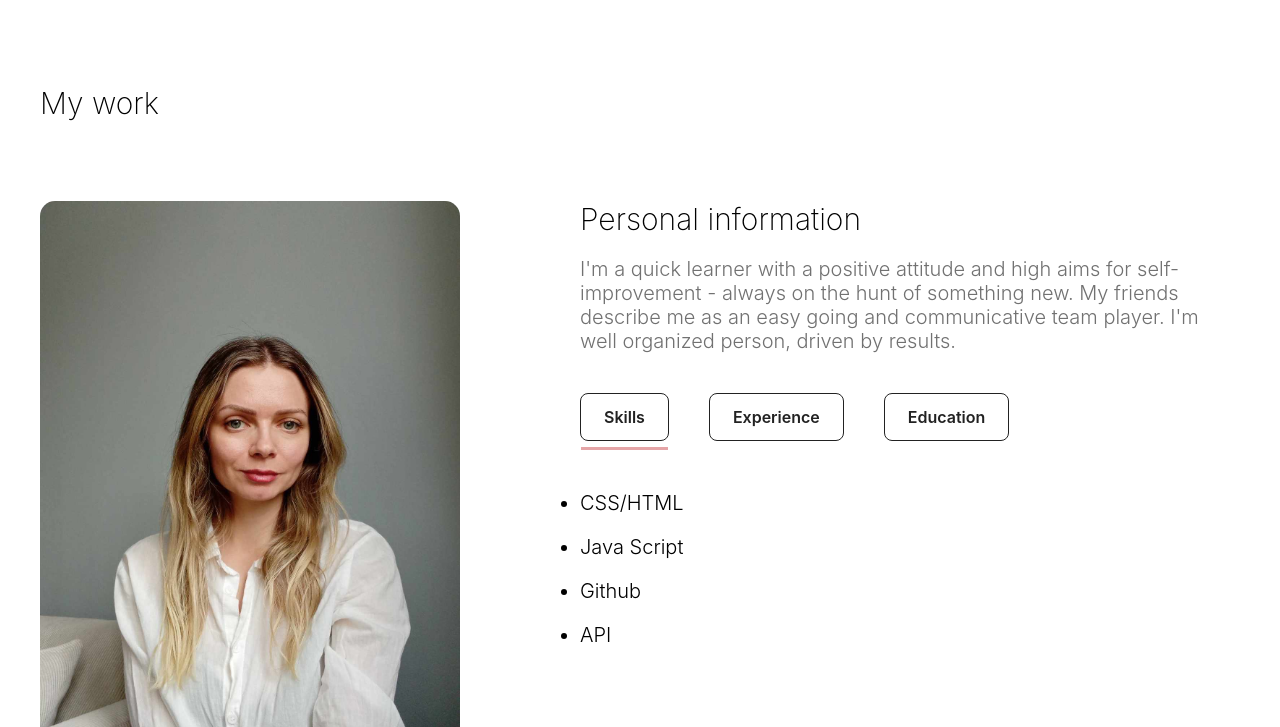
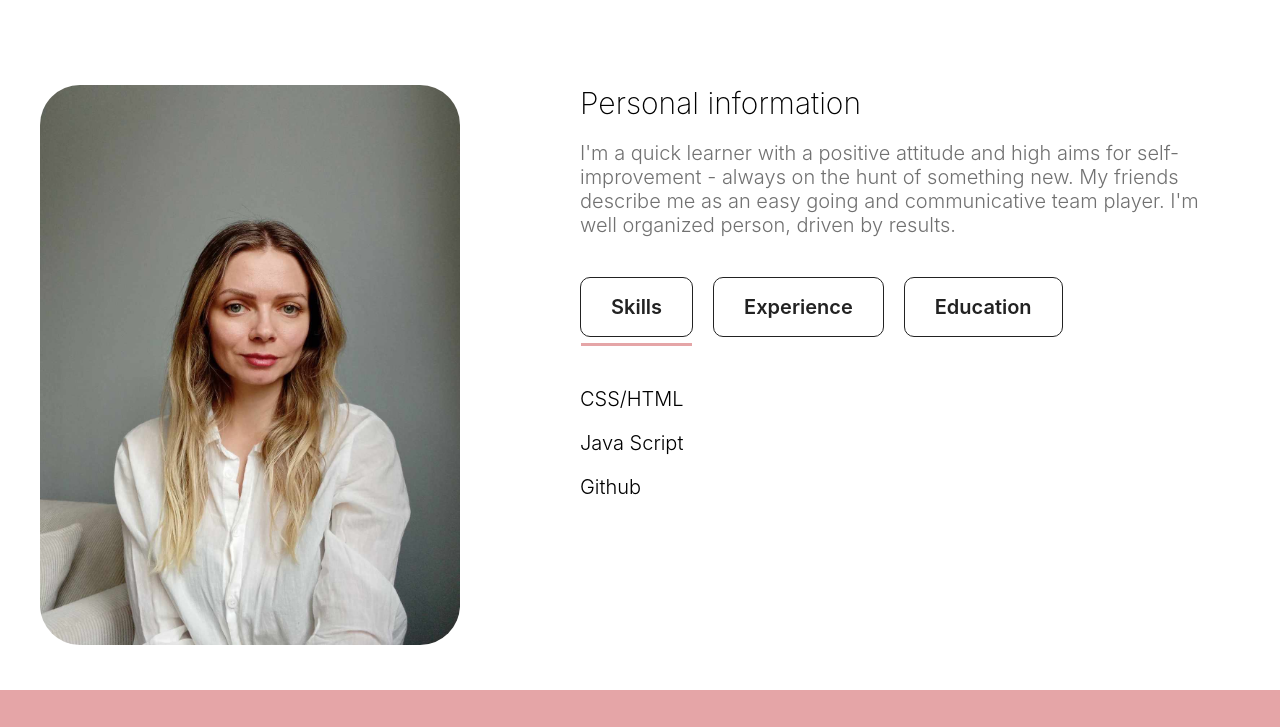
Before and after one commit to MarianaShy/portfolio, a plain HTML site: page index.html in a window 1280 px wide. Shown: the part 917-1644 px from the top of the page. Drawn offline with Linux system fonts and the light colour scheme.

Commit message:
Responsive styling bio

```diff
--- a/index.html
+++ b/index.html
@@ -78,14 +78,14 @@
 
 				</div>
 			</article>
-		<!-----------main----------->
+		<!-----------main
 
 			<article id="my-work" class="work">
 				<div class="content-container work__flex">
 					<h2 class="subtitle">My work</h2>
 				<div class="work__item"></div>
 				</div>
-			</article>
+			</article>----------->
 		<!-----------bio----------->
 
 			<article id="personal" >
@@ -109,7 +109,6 @@
 										<li>CSS/HTML</li>
 										<li>Java Script</li>
 										<li>Github</li>
-										<li>API</li>
 									</ul>
 								</div>
 								<div class="tab-content " id="experience">
@@ -173,8 +172,7 @@
 		</section>
 		<!-----------footer----------->
 		<footer>
-			<button class="btn">Button</button>
-
+			<div></div>
 		</footer>
 	</div>
 
--- a/sourse/styles/bio.css
+++ b/sourse/styles/bio.css
@@ -1,8 +1,9 @@
 .bio__flex{
 	display: flex;
 	justify-content: space-between;
-	flex-wrap: wrap;
-
+	flex-wrap: wrap-reverse;
+	color: var(--main-dark);
+	text-align: center;
 }
 .bio-col-1 .bio-col-2{
 	width: 100%;
@@ -10,7 +11,6 @@
 .content-container{
 	margin: 0 auto;
 
-	color: var(--main-dark);
 	}
 .text-style{
 	color: var(--main-color);
@@ -20,9 +20,9 @@
 .tab-titles{
 	display: flex;
 	padding: 1rem 0 2rem;
+	justify-content: space-evenly;
 }
 .tab-links{
-	margin-right: 2rem;
 	position: relative;
 }
 .tab-links::after{
@@ -43,7 +43,6 @@ width: 100%;
 	font-weight: 300;
 }
 .tab-content li{
-	list-style-type: disc;
 	padding: 0.5rem 0;
 }
 .tab-content span{
@@ -56,19 +55,24 @@ width: 100%;
 .tab-content.active-tab{
 	display: block;
 }
+.bio-col-1 img{
+	width: 100%;
+	border-radius: 2rem;
+}
 	@media (min-width: 723px) {
+		.bio__flex{
+			text-align: start;
+		}
+		.tab-titles{
 
+			justify-content: start;
+			gap: 1rem;
+		}
 		.bio-col-1{
 			flex-basis: 35%;
 		}
-		.bio-col-1 img{
-			width: 100%;
-			border-radius: 15px;
-		}
-		.content-container{
-			padding: 2rem;
-			color: var(--main-dark);
-			}
+
+
 		.bio-col-2{
 			flex-basis: 55%;
 		}
--- a/sourse/styles/header.css
+++ b/sourse/styles/header.css
@@ -22,7 +22,6 @@
 	flex-direction: column;
 	align-items: center;
 	background-color: var(--background-pink);
-
 
 }
 .nav-list li{
--- a/sourse/styles/home.css
+++ b/sourse/styles/home.css
@@ -8,7 +8,7 @@ margin: 0 auto;
 }
 
 .home__title{
-	font-size: 4rem;
+	font-size: 3rem;
 	font-weight: 100;
 	color: var(--main-dark);
 }
--- a/sourse/styles/style.css
+++ b/sourse/styles/style.css
@@ -41,17 +41,17 @@ html{
 .btn {
   background-color: white;
   border: 1px solid var(--main-dark-color);
-  border-radius: 8px;
+  border-radius: 0.5rem;
   box-sizing: border-box;
   color: var(--main-dark-color);
   cursor: pointer;
   display: inline-block;
   font-family: Circular,-apple-system,BlinkMacSystemFont,Roboto,"Helvetica Neue",sans-serif;
-  font-size: 16px;
+  font-size: 1rem;
   font-weight: 600;
-  line-height: 20px;
+  line-height: 1.5rem;
   outline: none;
-  padding: 13px 23px;
+  padding: 0.7rem 1.5rem;
   text-align: center;
   text-decoration: none;
   transition: box-shadow .2s,-ms-transform .1s,-webkit-transform .1s,transform .1s;
@@ -68,7 +68,10 @@ html{
 i{
 	font-size: 16px;
 }
+.content-container{
+	padding: 1rem;
 
+	}
 
 .container{
 	width: 100%;
@@ -77,7 +80,12 @@ i{
 
 
 
+
 @media (min-width: 723px) {
+	.content-container{
+		padding: 2rem;
+
+		}
 }
 @media (min-width: 933px) {
 	html{
```
